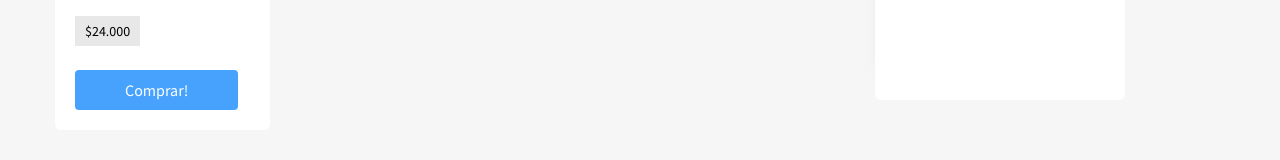
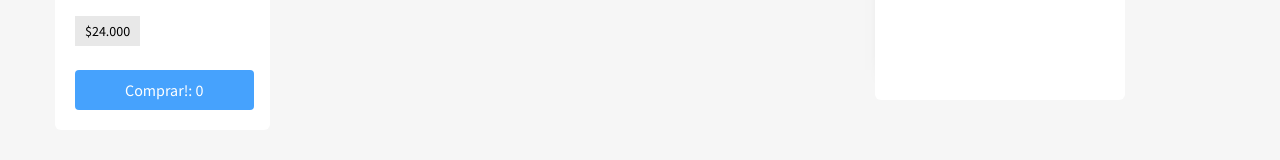
Before and after one commit to flapaa8/proyectocoder, a React (Create React App) app: page / in a window 1280 px wide. Shown: the part 931-1091 px from the top of the page. Built offline with nearby package versions, Linux system fonts and the light colour scheme.

Commit message:
agregado del contador queda perfeccionar

```diff
--- a/src/Post.js
+++ b/src/Post.js
@@ -1,5 +1,6 @@
 import React from 'react';
 import p20 from './images/p20hu.webp'
+import Button from './button'
 import './App.css';
 
 
@@ -16,7 +17,7 @@ function Post() {
               <li>$24.000</li>
 
             </ul>
-            <a href="#"><button>Comprar!</button></a>
+            <Button/>
           </div>
     )
   };
--- /dev/null
+++ b/src/button.js
@@ -0,0 +1,24 @@
+import React, { Component } from 'react';
+import './App.css';
+
+class Button extends Component {
+
+    constructor(props) {
+        super(props)
+        this.state= {counter: 0}
+    }
+    add() {
+        this.setState({counter:this.state.counter + 1})
+
+    }
+   render(){
+    return (
+        <button onClick={this.add.bind(this)} >Comprar!: {this.state.counter} </button>
+
+    );
+}
+  }
+
+
+
+  export default Button;
```
Also changed, not shown: src/images/descarga.jpg (added), 1 other file (tests, documents, lock files or other folders).
